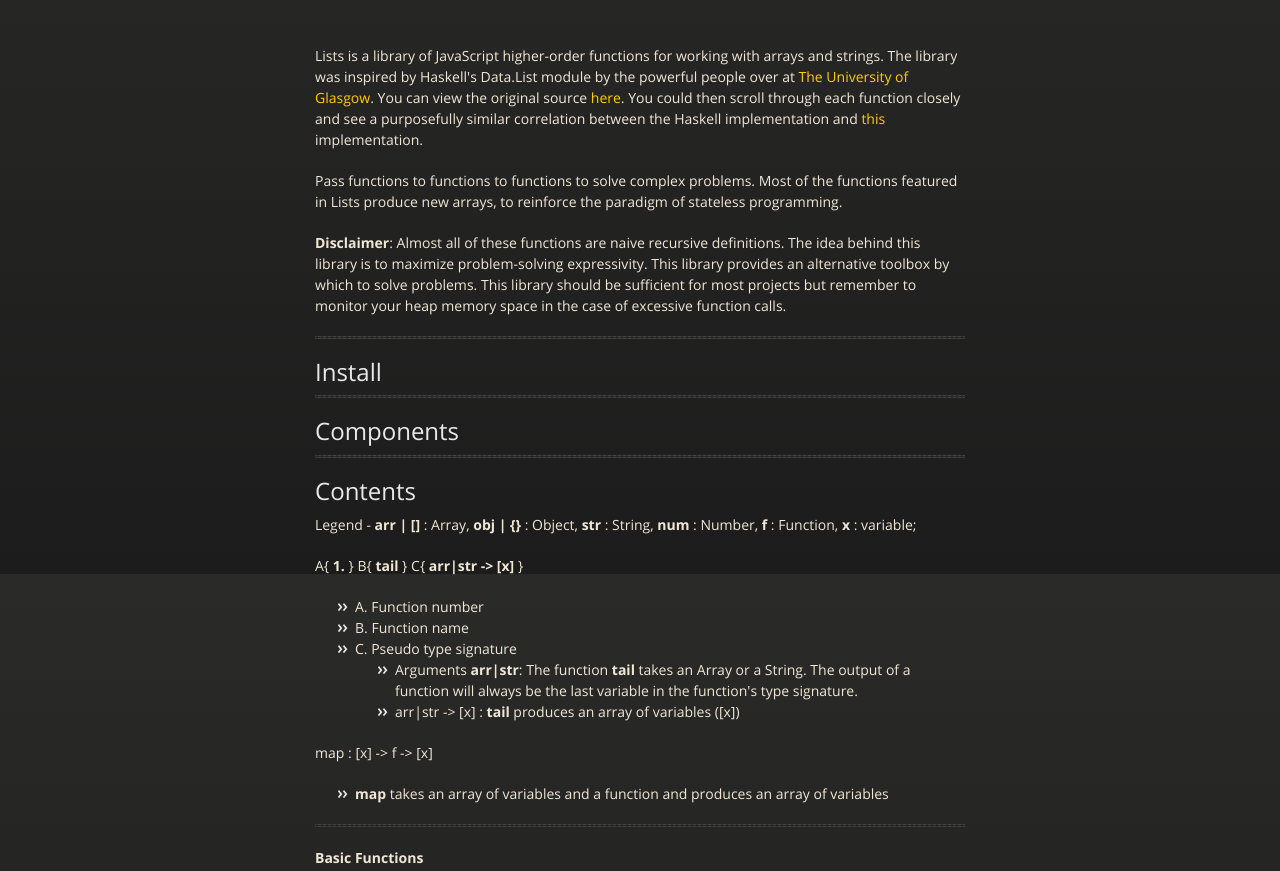
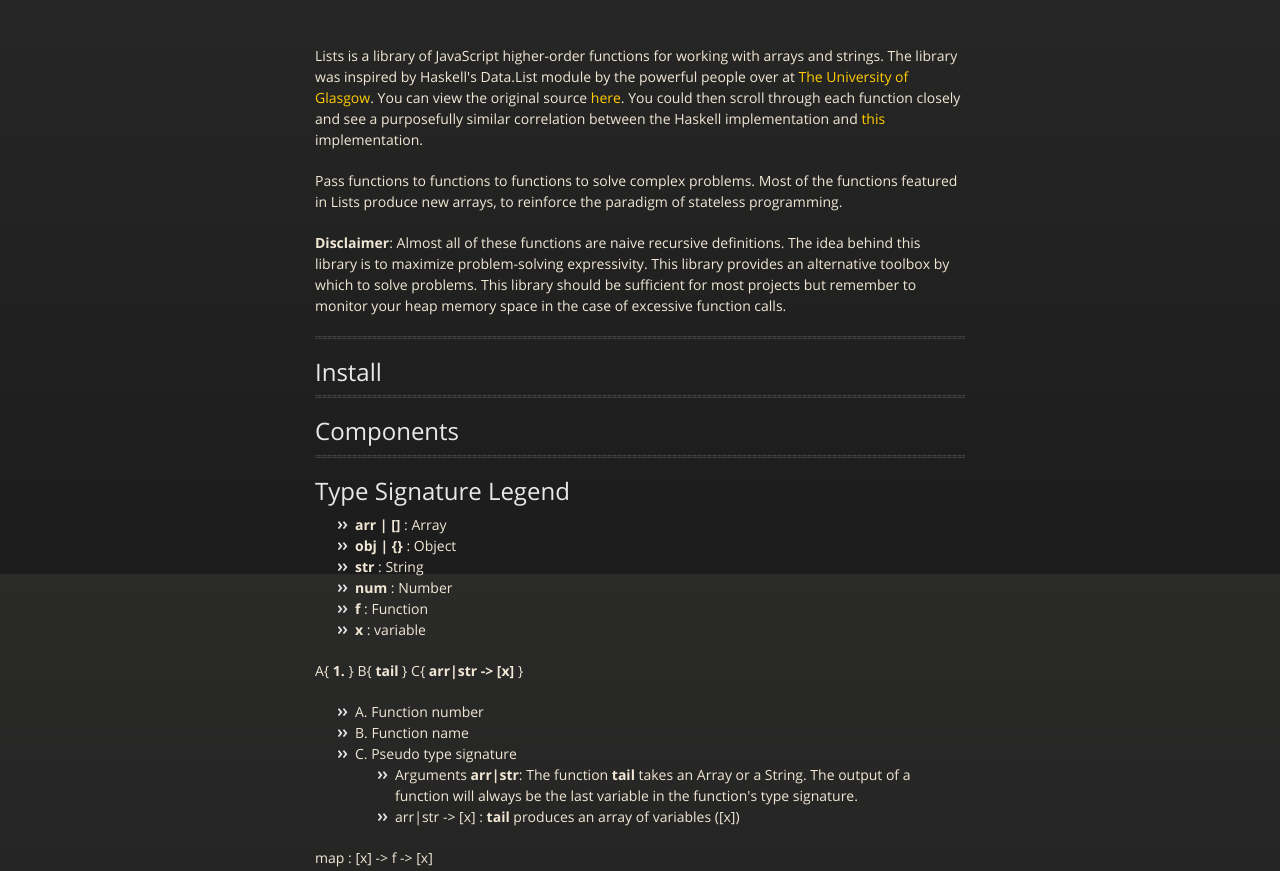
Before and after one commit to HeavyMedl/lists, a plain HTML site: page index.html in a window 1280 px wide. Shown: the part 226-1097 px from the top of the page. Drawn offline with nearby package versions, Linux system fonts and the light colour scheme.

```diff
--- a/index.html
+++ b/index.html
@@ -57,9 +57,22 @@
 <hr>
 
 <h2>
-<a id="contents" class="anchor" href="#contents" aria-hidden="true"><span class="octicon octicon-link"></span></a>Contents</h2>
+<a id="type-signature-legend" class="anchor" href="#type-signature-legend" aria-hidden="true"><span class="octicon octicon-link"></span></a>Type Signature Legend</h2>
 
-<p>Legend - <strong>arr | []</strong> : Array, <strong>obj | {}</strong> : Object, <strong>str</strong> : String, <strong>num</strong> : Number, <strong>f</strong> : Function, <strong>x</strong> : variable;</p>
+<ul>
+<li>
+<strong>arr | []</strong> : Array </li>
+<li>
+<strong>obj | {}</strong> : Object</li>
+<li>
+<strong>str</strong> : String </li>
+<li>
+<strong>num</strong> : Number</li>
+<li>
+<strong>f</strong> : Function</li>
+<li>
+<strong>x</strong> : variable</li>
+</ul>
 
 <p>A{ <strong>1.</strong> } B{ <strong>tail</strong> } C{ <strong>arr|str -&gt; [x]</strong> }</p>
 
```
Also changed, not shown: params.json (+1 -1 lines).
